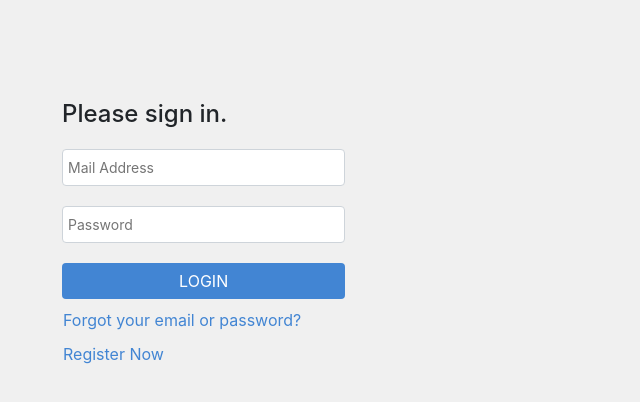
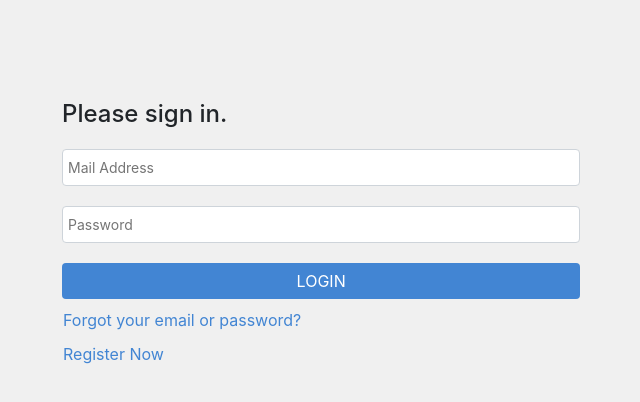
Before and after one commit to rprx134/easy-bill, a React (Create React App) app: page /login/ in a window 1280 px wide. Shown: the top 402 px of the page, without its empty margins (123-763 px from the left). Built offline with nearby package versions, Linux system fonts and the light colour scheme.

Commit message:
Getting customers, invoice and products data once the dashboard is reloaded after login

```diff
--- a/src/components/Dashboard/Dashboard.js
+++ b/src/components/Dashboard/Dashboard.js
@@ -15,7 +15,7 @@ import Highlights from '../Operations/Highlights/Highlights';
 import ProductsDashboard from '../Operations/Products/Dashboard/ProductsDashboard';
 import CustomersDashboard from '../Operations/Customers/Dashboard/CustomersDashboard';
 import InvoiceDashboard from '../Operations/Invoices/Dashboard/InvoiceDashboard';
-import { getCustomers, getProducts, getInvoices, isLoggedIn } from '../../redux/actionTypes/actionTypes';
+import { isLoggedIn } from '../../redux/actionTypes/actionTypes';
 
 import './Dashboard.css';
 
@@ -24,9 +24,6 @@ class Navigation extends Component {
 
     componentDidMount() {
         this.props.isLoggedIn(this.props.history);
-        this.props.getCustomers();
-        this.props.getProducts();
-        this.props.getInvoices();
     }
 
     render() {
@@ -93,9 +90,6 @@ const mapStateToProps = state => ({
 
 const mapDispatchToProps = (dispatch) => {
     return bindActionCreators({
-        getCustomers,
-        getProducts,
-        getInvoices,
         isLoggedIn,
     }, dispatch);
 }
--- a/src/containers/Auth/Auth.js
+++ b/src/containers/Auth/Auth.js
@@ -72,7 +72,7 @@ class Auth extends Component {
             <React.Fragment>
                 <Container>
                     <Row className="forms">
-                        <Col xl="4" md="6" sm="8">
+                        <Col xl="7" md="6" sm="8">
                             <form onSubmit={this.submitHandler} noValidate>
                                 <h4>Please sign in.</h4>
                                 {formGenerator(this, "authControls")}
--- a/src/redux/sagas/sagas.js
+++ b/src/redux/sagas/sagas.js
@@ -8,6 +8,9 @@ import {
     invoicesFetched,
     createInvoiceSuccess,
     authenticationSuccess,
+    getCustomers,
+    getProducts,
+    getInvoices
 } from '../actionTypes/actionTypes';
 import { getAllCustomers, addCustomer } from '../../api/CustomersAPI';
 import { getAllProducts, addProduct } from '../../api/ProductsAPI';
@@ -116,9 +119,12 @@ function* userLoginSaga(action) {
 }
 
 function* isLoggedInSaga(action) {
-    if(!window.sessionStorage.getItem("token")) {
+    if (!window.sessionStorage.getItem("token")) {
         yield action.history.push("/login/");
     }
+    yield put(getCustomers());
+    yield put(getProducts());
+    yield put(getInvoices());
 }
 
 export function* watchGetCustomers() {
```
